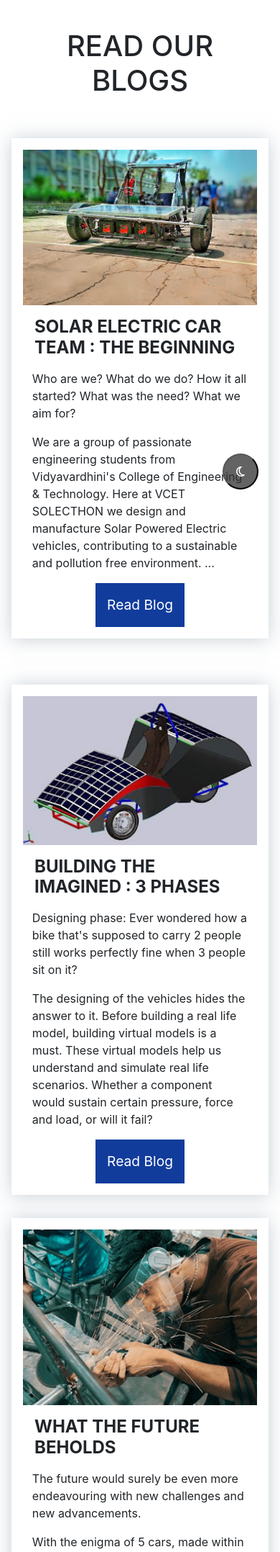
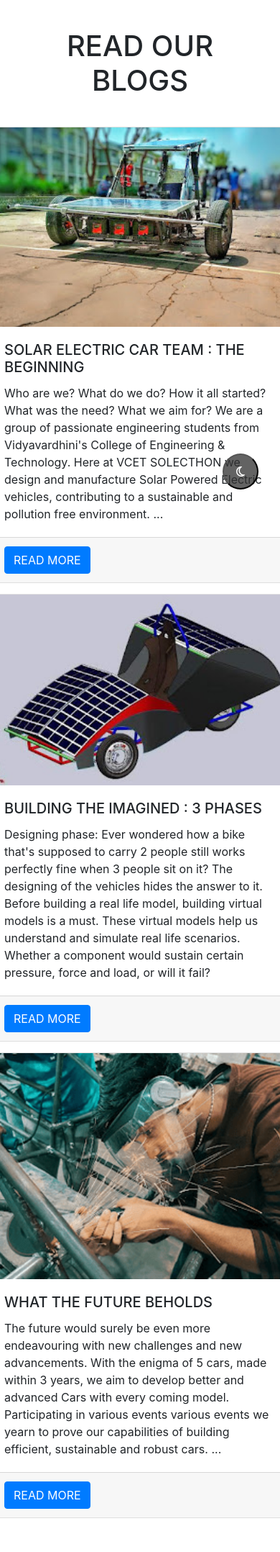
Before and after one commit to VCET-Driverless/SolecthonWebsite, a PHP site: page /pages/blogs.html in a window 390 px wide; the page is wider, and only the part inside the window is pictured. Shown: the part 84-2240 px from the top of that part at 72% size. Run offline with PHP 8.4, Linux system fonts and the light colour scheme; some libraries are stand-ins or nearby versions.

Commit message:
New responsive blog page

```diff
--- a/css/blogs.css
+++ b/css/blogs.css
@@ -51,6 +51,7 @@
   .blogs-container {
     margin: 0 10rem;
   }
+
   #blogs-grid {
     grid-template-columns: repeat(auto-fill, minmax(30rem, 1fr));
   }
--- a/pages/blogs.html
+++ b/pages/blogs.html
@@ -109,7 +109,7 @@
       <div class="centered"></div>
     </div> -->
     <h1 class="text-center blog-header">READ OUR BLOGS</h1>
-    <div class="blogs-container">
+    <!-- <div class="blogs-container">
       <div id="blogs-grid">
         <div class="blog-card">
           <img
@@ -212,6 +212,8 @@
             expense? Where do we get required financial help from? Do we pay ...
           </p>
           <p class="blog-description">
+            Have you been wondering, how much the car costs? What's the manufacturing
+            expense? Where do we get required financial help from? Do we pay ...
             From buying nuts and bolts to machining and manufacturing our custom designed
             components we constantly require funds. Our ideas and vision stands consistent
             because of the generous funds we receive from humble and passionate people
@@ -243,9 +245,9 @@
           <p class="blog-description">
             "Take me again, I am made to win"  -- Manisha Kushwaha.
           </p>
-          <!-- <p class="author-description">
+          <p class="author-description">
             -- Manisha Kushwaha.
-          </p> -->
+          </p>
           <p class="blog-description">
             It was 18th june 2022, while i got a call from an event organising
             committee called  SEVC, Solar Electric Vehicle Championship and
@@ -263,7 +265,96 @@
         </div>
 
 
+    </div> -->
+
+
+
+
+  <div class="card-deck">
+    <div class="card">
+      <img class="card-img-top" src="https://raw.githubusercontent.com/VCET-Driverless/SolecthonWebsite/main/images/blogs/blog1.png" alt="Card image cap">
+      <div class="card-body">
+        <h5 class="card-title">SOLAR ELECTRIC CAR TEAM : THE BEGINNING</h5>
+        <p class="card-text">Who are we? What do we do? How it all started? What was the need? What we aim for?
+
+          We are a group of passionate engineering students from Vidyavardhini's College of Engineering & Technology. Here at VCET SOLECTHON we design and manufacture Solar Powered Electric vehicles, contributing to a sustainable and pollution free environment. ...</p>
+      </div>
+      <div class="card-footer">
+        <small class="text-muted"><a href="https://solecthon.blogspot.com/2022/01/solar-electric-car-team-beginning.html" target="_blank" button type="button"  class="btn btn-primary">READ MORE</a></small>
+      </div>
     </div>
+
+    <div class="card">
+      <img class="card-img-top" src="https://raw.githubusercontent.com/VCET-Driverless/SolecthonWebsite/main/images/blogs/blog2.png" alt="Card image cap">
+      <div class="card-body">
+        <h5 class="card-title">BUILDING THE IMAGINED : 3 PHASES</h5>
+        <p class="card-text">Designing phase: Ever wondered how a bike that's supposed to carry 2 people still works perfectly fine when 3 people sit on it?
+
+          The designing of the vehicles hides the answer to it. Before building a real life model, building virtual models is a must. These virtual models help us understand and simulate real life scenarios. Whether a component would sustain certain pressure, force and load, or will it fail?</p>
+      </div>
+      <div class="card-footer">
+        <small class="text-muted"><a href="https://solecthon.blogspot.com/2022/02/building-imagined-3-phases.html" target="_blank" button type="button" class="btn btn-primary">READ MORE</a></small>
+      </div>
+    </div>
+
+    <div class="card">
+      <img class="card-img-top" src="https://raw.githubusercontent.com/VCET-Driverless/SolecthonWebsite/main/images/blogs/blog3.png" alt="Card image cap">
+      <div class="card-body">
+        <h5 class="card-title">WHAT THE FUTURE BEHOLDS</h5>
+        <p class="card-text">The future would surely be even more endeavouring with new challenges and new advancements.
+
+          With the enigma of 5 cars, made within 3 years, we aim to develop better and advanced Cars with every coming model. Participating in various events various events we yearn to prove our capabilities of building efficient, sustainable and robust cars. ...</p>
+      </div>
+      <div class="card-footer">
+        <small class="text-muted"><a href="https://solecthon.blogspot.com/2022/06/what-future-beholds.html" target="_blank" type="button" class="btn btn-primary">READ MORE</a></small>
+      </div>
+    </div>
+    </div>
+<br><br>
+
+    <!-----AFTER 3 BLOGS REPEAT THE CODE-->
+
+    <div class="card-deck ns">
+      <div class="card">
+        <img class="card-img-top" style="height: 500px; " src="https://raw.githubusercontent.com/VCET-Driverless/SolecthonWebsite/main/images/blogs/blog4.png" alt="Card image cap">
+        <div class="card-body">
+          <h5 class="card-title"> THE FIGHT : RAISING FUNDS</h5>
+          <p class="card-text">Have you been wondering, how much the car costs?What's the manufacturing
+            expense? Where do we getrequired financial help from? Do we pay ...
+            From buying nuts and bolts to machining and manufacturing our custom designed
+            components we constantly require funds. Our ideas and vision stands consistent
+            because of the generous funds we receive from humble and passionate people
+            from all around the world! ...</p>
+        </div>
+        <div class="card-footer">
+          <small class="text-muted"><a href="https://solecthon.blogspot.com/2022/06/the-fight-raising-funds.html" target="_blank" type="button" class="btn btn-primary">READ MORE</a></small>
+        </div>
+      </div>
+
+      <div class="card">
+        <img class="card-img-top" style="height: 500px; "  src="https://raw.githubusercontent.com/VCET-Driverless/SolecthonWebsite/main/images/blogs/blog5.png" alt="Card image cap">
+        <div class="card-body">
+          <h5 class="card-title">AND THE CHAMPION OF SEVC IS TEAM VCET SOLECTHON!</h5>
+          <p class="card-text"> It was 18th june 2022, while i got a call from an event organising
+            committee called  SEVC, Solar Electric Vehicle Championship and
+            the team gets to know about this amazing new event! ...</p>
+        </div>
+        <div class="card-footer">
+          <small class="text-muted"><a href="https://solecthon.blogspot.com/2022/09/and-champion-of-sevc-is-team-vcet.html" target="_blank" type="button" class="btn btn-primary">READ MORE</a></small>
+        </div>
+      </div>
+      <!-- <div class="card">
+        <img class="card-img-top" src="https://raw.githubusercontent.com/VCET-Driverless/SolecthonWebsite/main/images/blogs/blog3.png" alt="Card image cap">
+        <div class="card-body">
+          <h5 class="card-title">WHAT THE FUTURE BEHOLDS</h5>
+          <p class="card-text">The future would surely be even more endeavouring with new challenges and new advancements.
+
+            With the enigma of 5 cars, made within 3 years, we aim to develop better and advanced Cars with every coming model. Participating in various events various events we yearn to prove our capabilities of building efficient, sustainable and robust cars. ...</p>
+        </div>
+        <div class="card-footer">
+          <small class="text-muted">Last updated 3 mins ago</small>
+        </div> -->
+      </div>
 
     <!-- FOOTER -->
     <script src="https://kit.fontawesome.com/a076d05399.js"></script>
```
